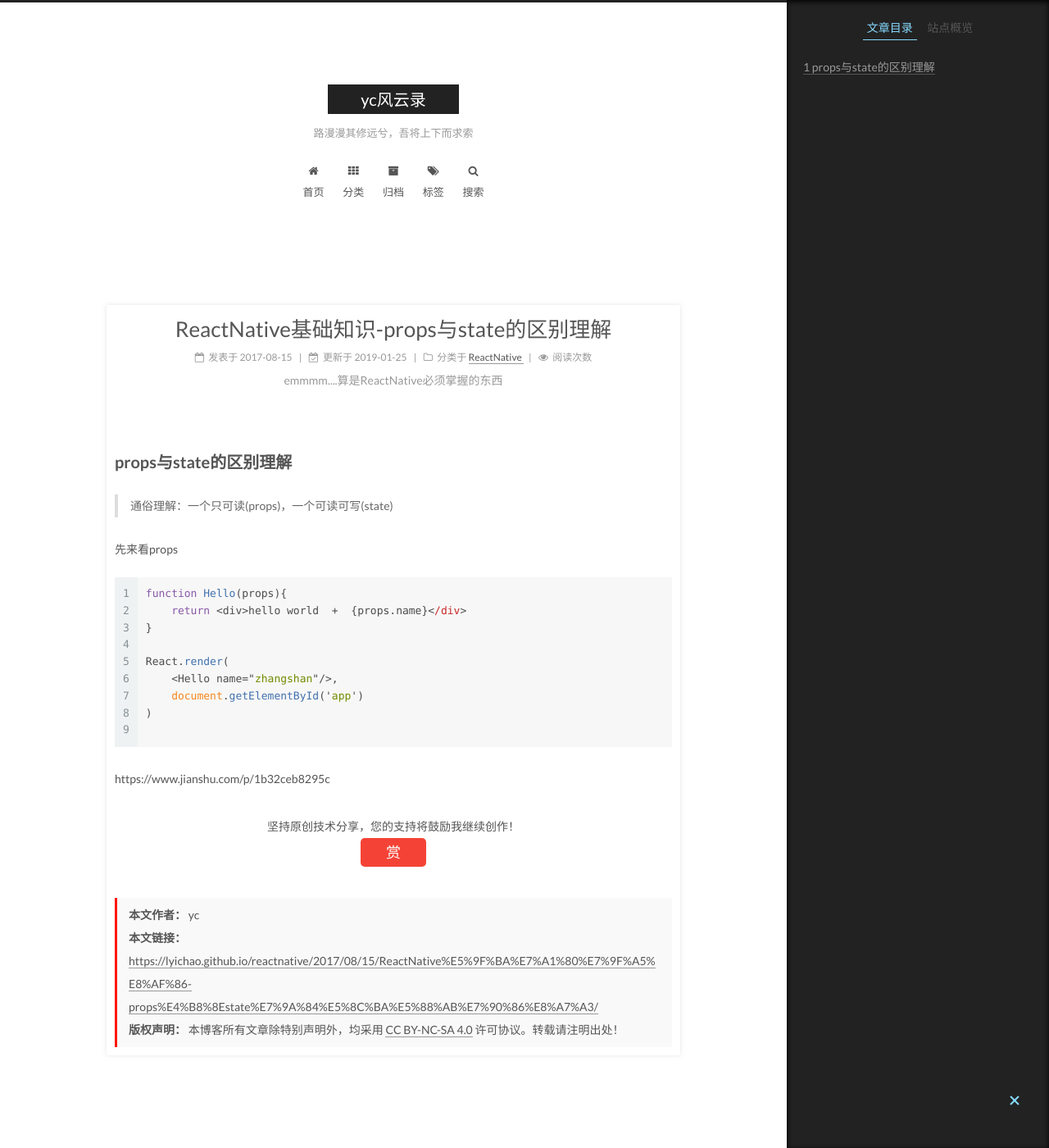
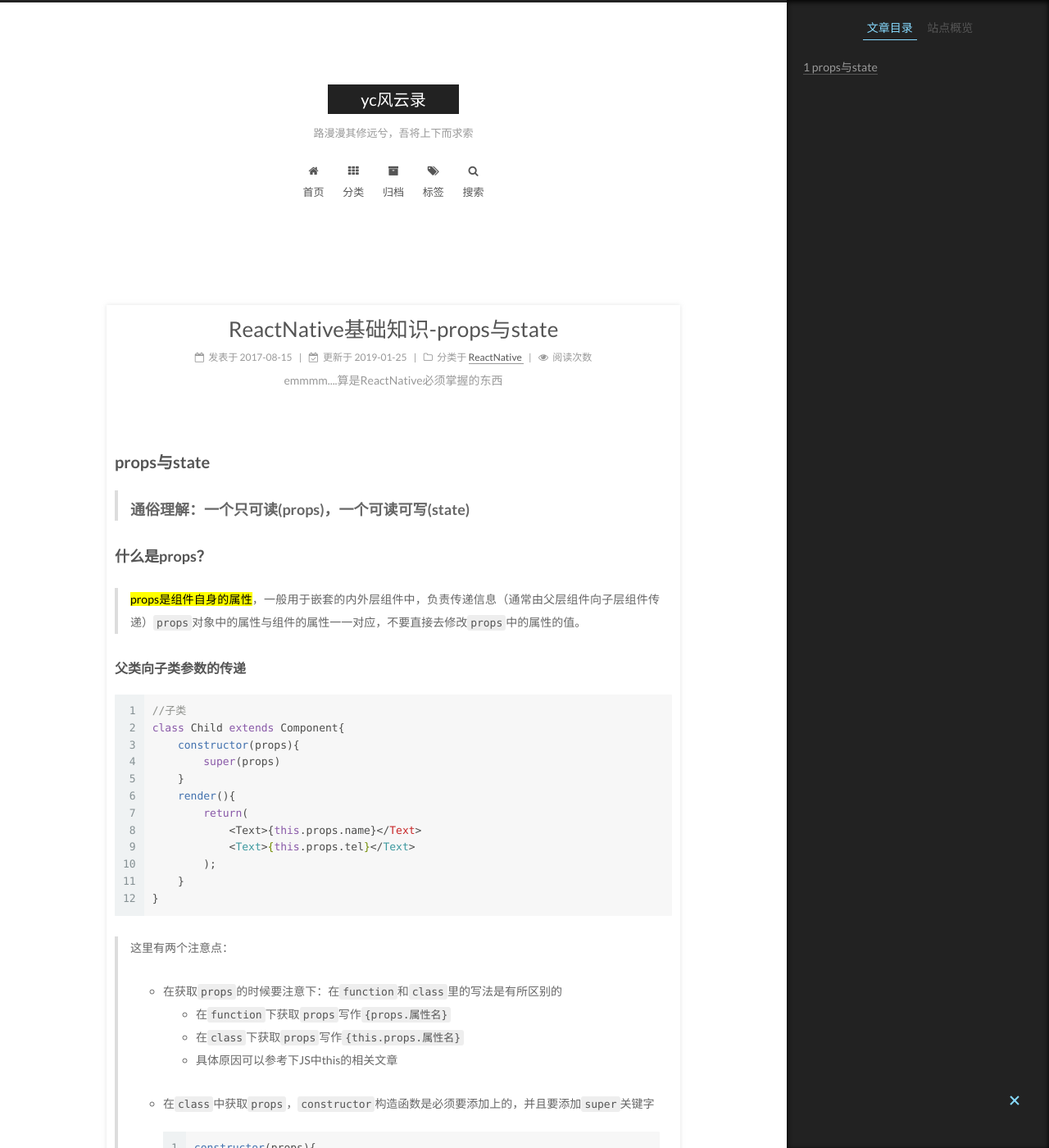
Before and after one commit to lyichao/lyichao.github.io, a Jekyll site: the page built from _posts/ReactNative/基础知识/2017-08-15-ReactNative基础知识-props与state的区别理解.md, in a window 1280 px wide and 1400 px high. Shown: the whole window at 82% size. Built offline with Jekyll 4.4.1, drawn with Linux system fonts in a browser that asks for light colours; comment, search, counter and statistics services are not loaded; some of the changed text lies outside the part shown.

Commit message:
添加多篇文章

````diff
--- a/_posts/ReactNative/基础知识/2017-08-15-ReactNative基础知识-props与state的区别理解.md
+++ b/_posts/ReactNative/基础知识/2017-08-15-ReactNative基础知识-props与state的区别理解.md
@@ -1,5 +1,5 @@
 ---
-title: ReactNative基础知识-props与state的区别理解
+title: ReactNative基础知识-props与state
 description: <center>emmmm....算是ReactNative必须掌握的东西</center>
 categories:
  - ReactNative
@@ -7,22 +7,89 @@ tags:
 updated: 2019-01-25 17:30:08
 ---
 
-## props与state的区别理解
+## props与state
 
->通俗理解：一个只可读(props)，一个可读可写(state)
+>### 通俗理解：一个只可读(props)，一个可读可写(state)
 
-先来看props
+### 什么是props？
 
-```javascript
-function Hello(props){
-    return <div>hello world  +  {props.name}</div>
+> <mark>props是组件自身的属性</mark>，一般用于嵌套的内外层组件中，负责传递信息（通常由父层组件向子层组件传递）`props`对象中的属性与组件的属性一一对应，不要直接去修改`props`中的属性的值。
+
+#### 父类向子类参数的传递
+
+```jsx
+//子类
+class Child extends Component{
+    constructor(props){
+    	super(props)
+    }
+    render(){
+        return(
+            <Text>{this.props.name}</Text>
+            <Text>{this.props.tel}</Text>
+        );
+    }
 }
-
-React.render(
-    <Hello name="zhangshan"/>,
-    document.getElementById('app')
-)
-
 ```
 
-https://www.jianshu.com/p/1b32ceb8295c
+> 这里有两个注意点：
+>
+> - 在获取`props`的时候要注意下：在`function`和`class`里的写法是有所区别的
+>
+>   - 在`function`下获取`props`写作`{props.属性名}`
+>   - 在`class`下获取`props`写作`{this.props.属性名}`
+>   - 具体原因可以参考下JS中this的相关文章
+>
+> - 在`class`中获取`props`，`constructor`构造函数是必须要添加上的，并且要添加`super`关键字
+>
+>   ```jsx
+>   constructor(props){
+>    super(props)
+>   }
+>   ```
+
+> 这里的`this.props.tel`和`this.props.name`是子类的属性。然后我们创建一个父类包含这个子类，然后利用这个父类向子类传递数据
+
+```jsx
+//父类
+class Father extends Component{
+    constructor(props){
+    	super(props)
+    }
+    render(){
+        return(
+            <View>
+                <Child
+                    name={小明}
+                    tel={18912345678}
+                    />
+            </View>
+        );
+    }
+}
+```
+
+> 可以看到，父类中的`name`和`tel`是子类的属性，然后我们用父类的属性传递给子类，那么父类的属性就是`Child`。也就是说我们设置父类的属性时，它的子类`props`属性也会被赋值。
+>
+> ![image.png](https://upload-images.jianshu.io/upload_images/8154981-309a46ed2a8975bd.png?imageMogr2/auto-orient/strip%7CimageView2/2/w/1240)
+
+### 什么是state？
+
+> <mark>state是组件持有的状态</mark>。如果想要修改组件持有的状态或者叫属性，那么就应该用`state`来更改。
+>
+> 一般情况下，我们需要在`constructor`构造方法中进行初始化`state`，然后在你想要修改更新的时候调用`setState`方法。
+>
+> ```jsx
+> //初始化state
+> constructor(props) {
+>   super(props);
+>   this.state = {
+>       showText: true
+>   };
+> }
+>
+> //使用setState修改showText的属性
+> this.setState(()=>{
+>     showText: false
+> })
+> ```
````
Also changed, not shown: _posts/2017-07-20-next-tutorial.md (deleted, +0 -178 lines), _posts/Android/2018-04-26-Android框架-RxJava思维导图.md (added, +10 -0 lines), _posts/Android/2019-01-25-MVP.md (deleted, +0 -9 lines), _posts/ReactNative/基础知识/2017-08-10-ReactNative基础知识-FlexBox布局.md (+11 -1 lines), _posts/ReactNative/基础知识/2017-08-10-ReactNative基础知识-生命周期.md (+5 -1 lines), _posts/ReactNative/基础知识/2017-08-20-ReactNative基础知识-打包APk.md (+13 -1 lines), _posts/ReactNative/基础知识/2017-08-22-ReactNative基础知识-ScrollView滑动冲突.md (+12 -1 lines), _posts/ReactNative/基础知识/2017-12-10-ReactNative基础知识-屏蔽安卓返回键.md (deleted, +0 -11 lines), _posts/ReactNative/基础知识/2017-12-10-ReactNative基础知识-监听设备返回键.md (added, +34 -0 lines), _posts/计算机技能/GIt/2019-01-16-Git删除远程分支上的某次提交.md (+6 -6 lines), _posts/计算机技能/网络基础/2018-01-12-Cookie、Session、Token学习记录.md (added, +59 -0 lines).
